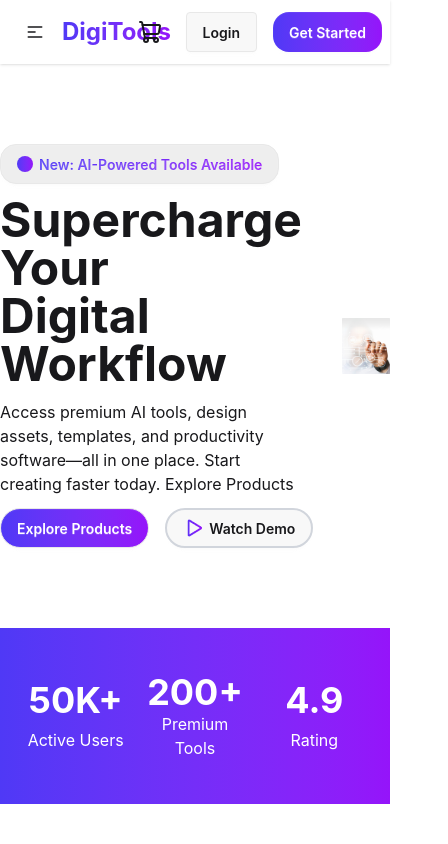
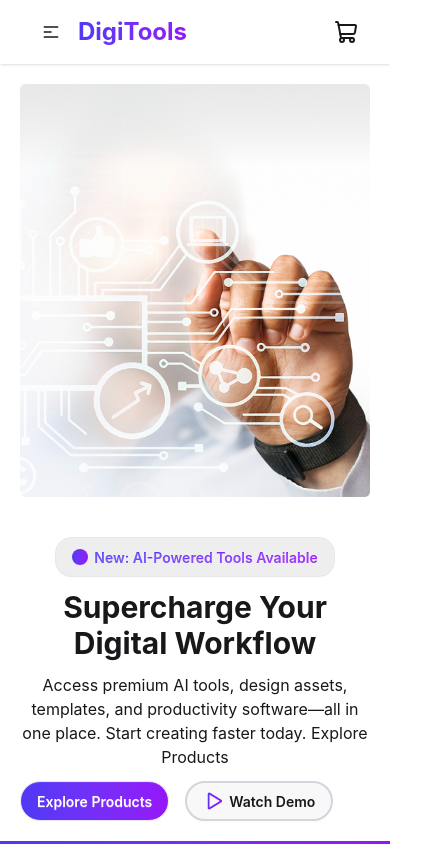
Before and after one commit to Saddam2508/B13-A06-Saddam, a React (Vite) app: page / in a window 390 px wide. Shown: the top 844 px of the page, 448 px wide, since content can reach past the window. Built offline with nearby package versions, Linux system fonts and the light colour scheme.

Commit message:
all section responsive

```diff
--- a/src/components/ActiveUsers.jsx
+++ b/src/components/ActiveUsers.jsx
@@ -2,9 +2,9 @@ import React from "react";
 
 const ActiveUsers = () => {
   return (
-    <div className="bg-linear-to-r from-[#4F39F6] to-[#9514FA] ">
-      <div className="grid grid-cols-3 gap-4 p-6  text-white max-w-350 mx-auto justify-around items-center">
-        <div className="text-center py-5 space-y-2">
+    <div className="bg-linear-to-r from-[#4F39F6] to-[#9514FA]">
+      <div className="grid grid-cols-3 gap-2 md:gap-4 p-3 md:p-6  text-white max-w-350 mx-auto justify-around items-center">
+        <div className="text-center md:py-5 space-y-2">
           <h2 className="text-4xl font-bold">50K+</h2>
           <p>Active Users</p>
         </div>
--- a/src/components/AllProdcuts.jsx
+++ b/src/components/AllProdcuts.jsx
@@ -9,7 +9,7 @@ const AllProducts = ({ productsPromise, cart, setCart }) => {
   }, [productsData]);
 
   return (
-    <div className="grid grid-cols-3 gap-6  p-10 mt-10">
+    <div className="grid sm:grid-cols-2 md:grid-cols-3 gap-6  p-10 mt-10">
       {products.map((product) => (
         <Product
           key={product.id}
--- a/src/components/Banner.jsx
+++ b/src/components/Banner.jsx
@@ -3,22 +3,23 @@ import banner from "../assets/banner.png";
 import playIcon from "../assets/play.png";
 const Banner = () => {
   return (
-    <div className="max-w-350 mx-auto py-20 flex gap-10 items-center justify-between">
+    <div className="max-w-350 mx-auto p-5 sm:py-10 sm:px-4 md:py-20 md:px-6 flex flex-col-reverse sm:flex-row gap-10 items-center justify-between">
       <div className="banner-left space-y-3">
-        <button className="btn rounded-2xl bg-base-300">
+       <div className="flex justify-center sm:justify-start">
+         <button className="btn rounded-2xl bg-base-300">
           <span className="flex items-center justify-center w-4 h-4 bg-linear-to-r from-[#4F39F6] to-[#9514FA] rounded-full"></span>
           <span className="bg-linear-to-r from-[#4F39F6] to-[#9514FA] text-transparent bg-clip-text">
             New: AI-Powered Tools Available
           </span>
         </button>
-        <h2 className="text-5xl font-bold">
-          Supercharge Your <br />
+       </div>
+        <h2 className="text-3xl sm:text-4xl md:text-5xl font-bold text-center sm:text-left">
+          Supercharge Your <br className="hidden sm:hidden md:block" />
           Digital Workflow
         </h2>
-        <p>
+        <p className="text-center md:text-left">
           Access premium AI tools, design assets, templates, and productivity{" "}
-          <br />
-          software—all in one place. Start creating faster today. Explore
+          <br className="hidden sm:hidden md:block"/> software—all in one place. Start creating faster today. Explore
           Products
         </p>
         <div className="flex gap-4">
--- a/src/components/Cart.jsx
+++ b/src/components/Cart.jsx
@@ -15,7 +15,7 @@ const Cart = ({ cart, setCart }) => {
 
   return (
     <div>
-      <h2 className="text-2xl font-bold mb-5">Your Cart</h2>
+      <h2 className="text-2xl font-bold mb-5 px-6">Your Cart</h2>
       <div className="py-15 rounded-xl bg-white p-6  border-2 border-gray-100">
         {cart.length > 0 ? (
           <div>
@@ -31,7 +31,7 @@ const Cart = ({ cart, setCart }) => {
                     className="w-10 h-10 object-contain"
                   />
                   <div>
-                    <h3>{item.title}</h3>
+                    <h3 className="font-bold">{item.title}</h3>
                     <p>${item.price}</p>
                   </div>
                 </div>
--- a/src/components/GetStarted.jsx
+++ b/src/components/GetStarted.jsx
@@ -4,12 +4,12 @@ import icon2 from "../assets/package.png";
 import icon3 from "../assets/rocket.png";
 const GetStarted = () => {
   return (
-    <div className="max-w-350 mx-auto mt-20">
-      <div className="text-center space-y-3">
-        <h2 className="text-4xl font-bold">Get Started in 3 Steps</h2>
+    <div className="max-w-350 mx-auto mt-7 md:mt-20">
+      <div className="text-center space-y-3 sm: p-6">
+        <h2 className=" text-3xl md:text-4xl font-bold">Get Started in 3 Steps</h2>
         <p>Start using premium digital tools in minutes, not hours.</p>
       </div>
-      <div className="grid grid-cols-3 gap-6  p-10 mt-10">
+      <div className="grid sm:grid-cols-2 md:grid-cols-3 gap-6  p-10 md:mt-10">
         <div className="rounded-lg shadow-md bg-white p-10 mt-10 text-center space-y-3 flex flex-col items-center relative">
           <div className="rounded-full p-6 bg-amber-100">
             <img src={icon1} alt="Create Account" />
--- a/src/components/Navbar.jsx
+++ b/src/components/Navbar.jsx
@@ -4,7 +4,7 @@ import CartIconWithBadge from "../ui/CartIconWithBadge";
 
 const Navbar = ({ cart }) => {
   return (
-    <div className="navbar bg-base-100 shadow-sm max-w-350 mx-auto">
+    <div className="navbar bg-base-100 shadow-sm max-w-350 mx-auto px-6">
       <div className="navbar-start">
         <div className="dropdown">
           <div tabIndex={0} role="button" className="btn btn-ghost lg:hidden">
@@ -74,8 +74,8 @@ const Navbar = ({ cart }) => {
           itemCount={cart.length}
           onClick={() => console.log("hello")}
         />
-        <a className="btn ">Login</a>
-        <a className="btn bg-linear-to-r from-[#4F39F6] to-[#9514FA] rounded-2xl text-white border-none">
+        <a className="btn hidden sm:flex">Login</a>
+        <a className="btn hidden sm:flex bg-linear-to-r from-[#4F39F6] to-[#9514FA] rounded-2xl text-white border-none">
           Get Started
         </a>
       </div>
--- a/src/components/Pricing.jsx
+++ b/src/components/Pricing.jsx
@@ -5,14 +5,14 @@ const Pricing = ({ pricingPromise }) => {
   const pricingData = use(pricingPromise);
 
   return (
-    <div className="max-w-350 mx-auto mt-20">
+    <div className="max-w-350 mx-auto mt-8 md:mt-20">
       <div className="text-center space-y-3">
-        <h2 className="text-4xl font-bold">Simple, Transparent Pricing</h2>
+        <h2 className="text-3xl md:text-4xl font-bold">Simple, Transparent Pricing</h2>
         <p>
           Choose the plan that fits your needs. Upgrade or downgrade anytime.
         </p>
       </div>
-      <div className="grid grid-cols-3 gap-6  p-10 mt-10">
+      <div className="grid sm:grid-cols-2 md:grid-cols-3 gap-6  p-10 sm:mt-4 md:mt-10">
         {pricingData.map((plan) => (
           <PricingCard key={plan.id} plan={plan} />
         ))}
--- a/src/components/Products.jsx
+++ b/src/components/Products.jsx
@@ -6,12 +6,12 @@ import AllProducts from "./AllProdcuts";
 const Products = ({ productsPromise, cart, setCart }) => {
   const [toggle, setToggle] = useState(true);
   return (
-    <div className="max-w-350 mx-auto mt-20">
+    <div className="max-w-350 mx-auto mt-8 md:mt-20">
       <div className="text-center space-y-3">
         <h2 className="text-4xl font-bold">Premium Digital Tools</h2>
         <p>
           Choose from our curated collection of premium digital products
-          designed <br /> to boost your productivity and creativity.
+          designed <br className="hidden sm:hidden md:block"/> to boost your productivity and creativity.
         </p>
       </div>
       <div className="flex gap-4 justify-center my-10">
--- a/src/components/Workflow.jsx
+++ b/src/components/Workflow.jsx
@@ -2,9 +2,9 @@ import React from "react";
 
 const Workflow = () => {
   return (
-    <div className="bg-linear-to-r from-[#4F39F6] to-[#9514FA] mt-20 py-20">
+    <div className="bg-linear-to-r from-[#4F39F6] to-[#9514FA] sm:mt-8 md:mt-20 py-10 md:py-20">
       <div className="  text-white max-w-350 mx-auto text-center space-y-3 ">
-        <h2 className="text-4xl">Ready to Transform Your Workflow?</h2>
+        <h2 className="text-3xl md:text-4xl">Ready to Transform Your Workflow?</h2>
         <p>
           Join thousands of professionals who are already using Digitools to
           work smarter. <br />
--- a/src/ui/CartIconWithBadge.jsx
+++ b/src/ui/CartIconWithBadge.jsx
@@ -7,7 +7,7 @@ export default function CartIconWithBadge({ itemCount, onClick }) {
       onClick={onClick}
       className="relative p-2 hover:bg-gray-100 rounded-full transition-colors"
     >
-      <ShoppingCart size={24} strokeWidth={2} />
+      <ShoppingCart size={24} strokeWidth={2} className="cursor-pointer"/>
 
       {itemCount > 0 && (
         <div
```
Also changed, not shown: src/components/Footer.jsx (+5 -5 lines).
